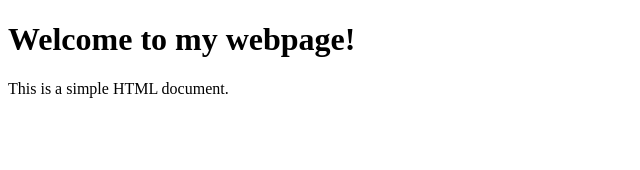
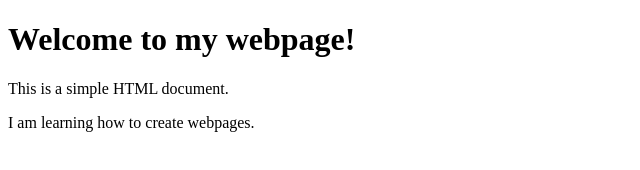
Before and after one commit to andyngwp/my-newbie-repo-t08, a plain HTML site: page index.html in a window 1280 px wide. Shown: the whole page, without its empty margins (0-640 px from the left). Drawn offline with Linux system fonts and the light colour scheme.

Commit message:
Add a new paragraph.

```diff
--- a/index.html
+++ b/index.html
@@ -9,6 +9,7 @@
 <body>
     <h1>Welcome to my webpage!</h1>
     <p>This is a simple HTML document.</p>
+    <p>I am learning how to create webpages.</p>
 </body>
 
 </html>
```
